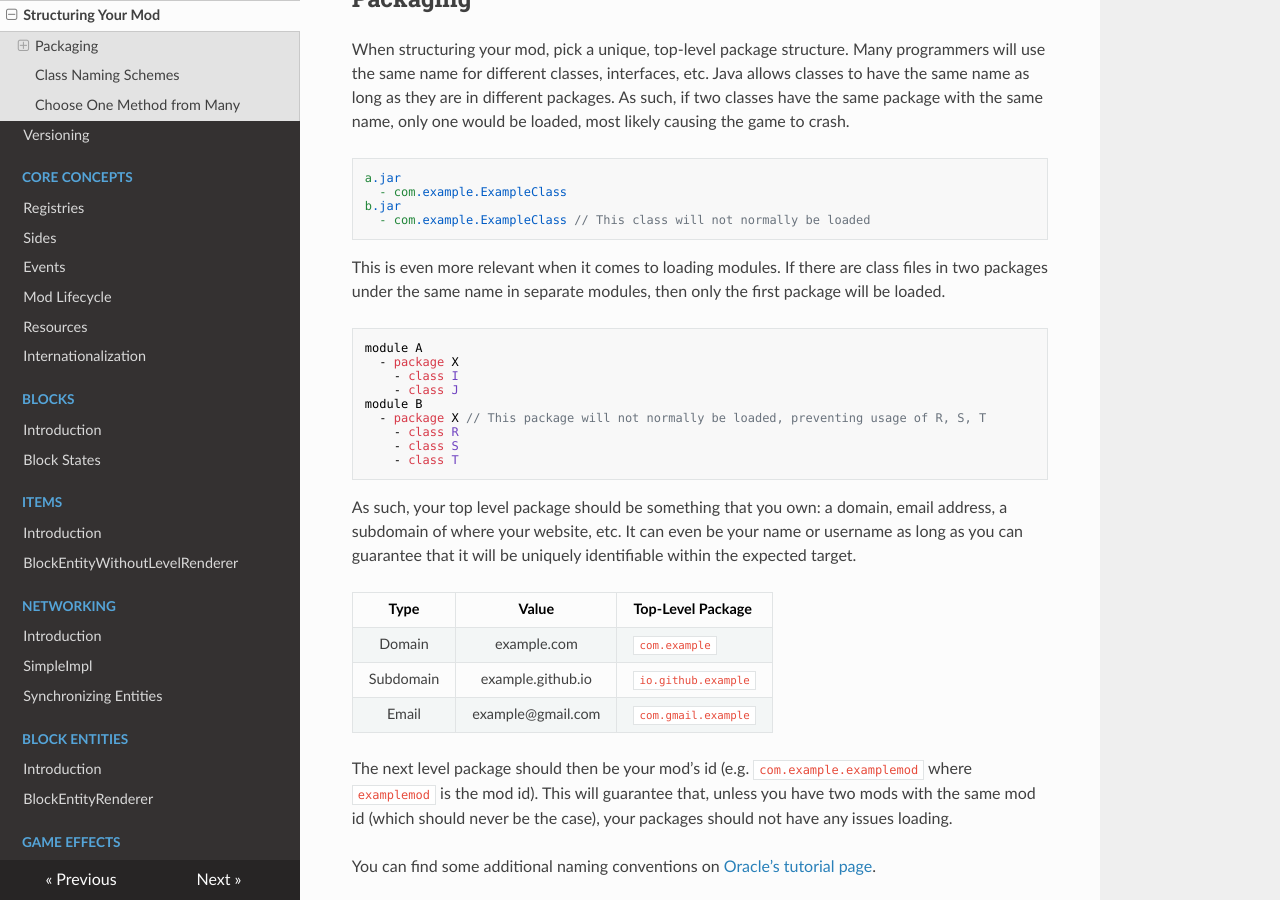
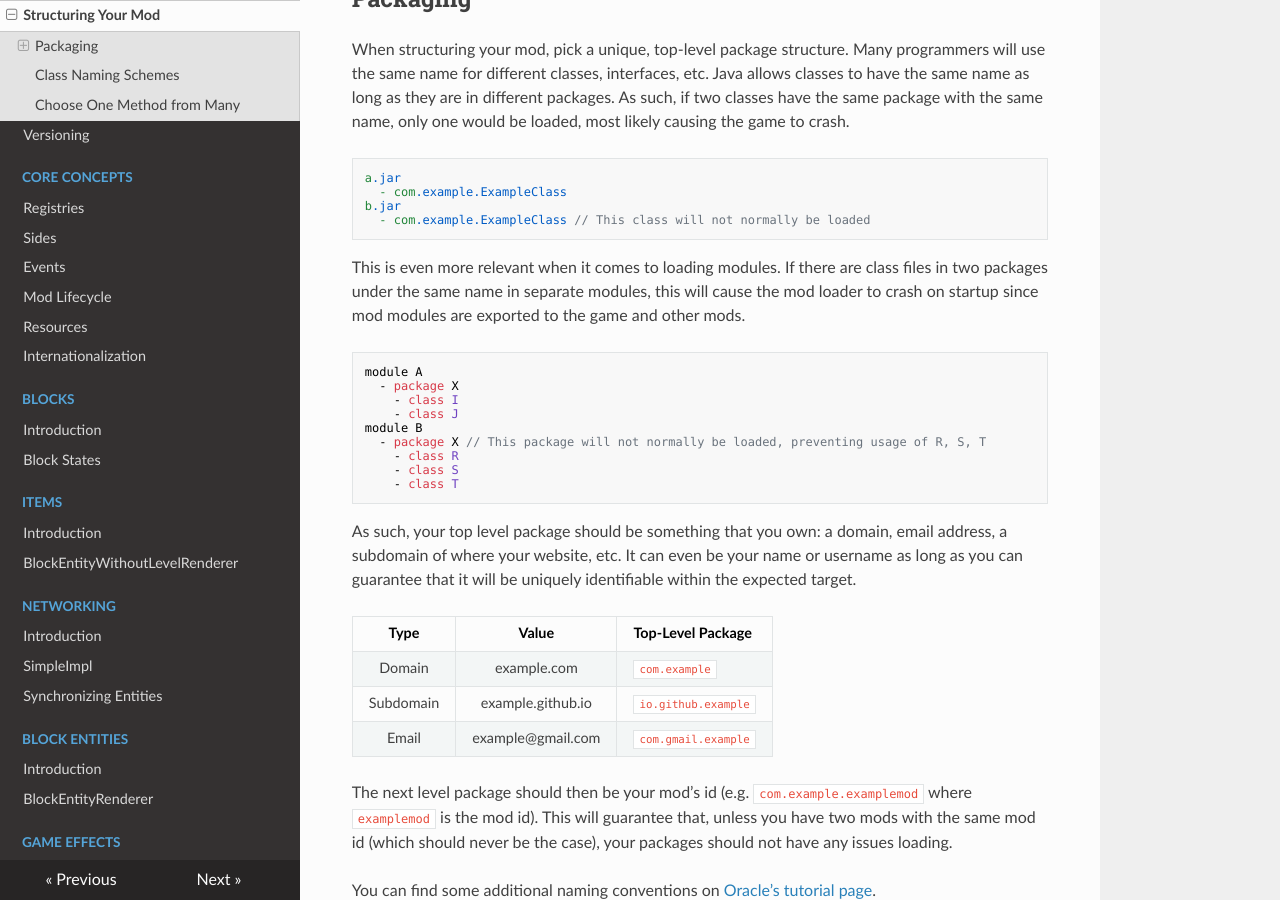
Before and after one commit to MinecraftForge/Documentation, an MkDocs documentation site: the page built from docs/gettingstarted/structuring.md, in a window 1280 px wide and 900 px high, scrolled down 399 px. Built offline with MkDocs 1.6.1, drawn with Linux system fonts in a browser that asks for light colours; nearby versions of some CDN libraries.

Commit message:
Fix some comments from maty

````diff
--- a/docs/gettingstarted/structuring.md
+++ b/docs/gettingstarted/structuring.md
@@ -18,7 +18,7 @@ b.jar
   - com.example.ExampleClass // This class will not normally be loaded
 ```
 
-This is even more relevant when it comes to loading modules. If there are class files in two packages under the same name in separate modules, then only the first package will be loaded.
+This is even more relevant when it comes to loading modules. If there are class files in two packages under the same name in separate modules, this will cause the mod loader to crash on startup since mod modules are exported to the game and other mods.
 
 ```
 module A
````
Also changed, not shown: docs/gettingstarted/modfiles.md (+1 -1 lines).
